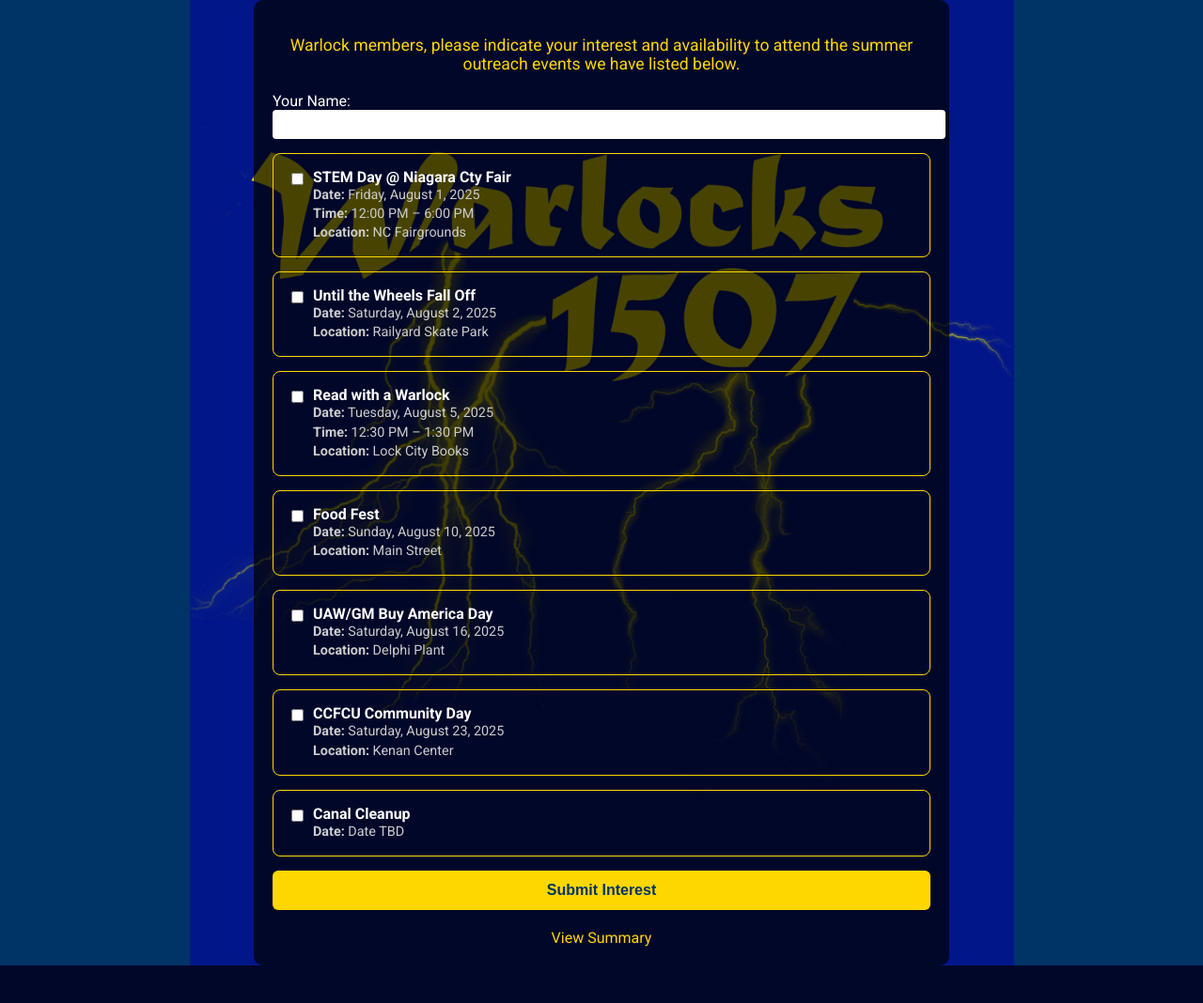
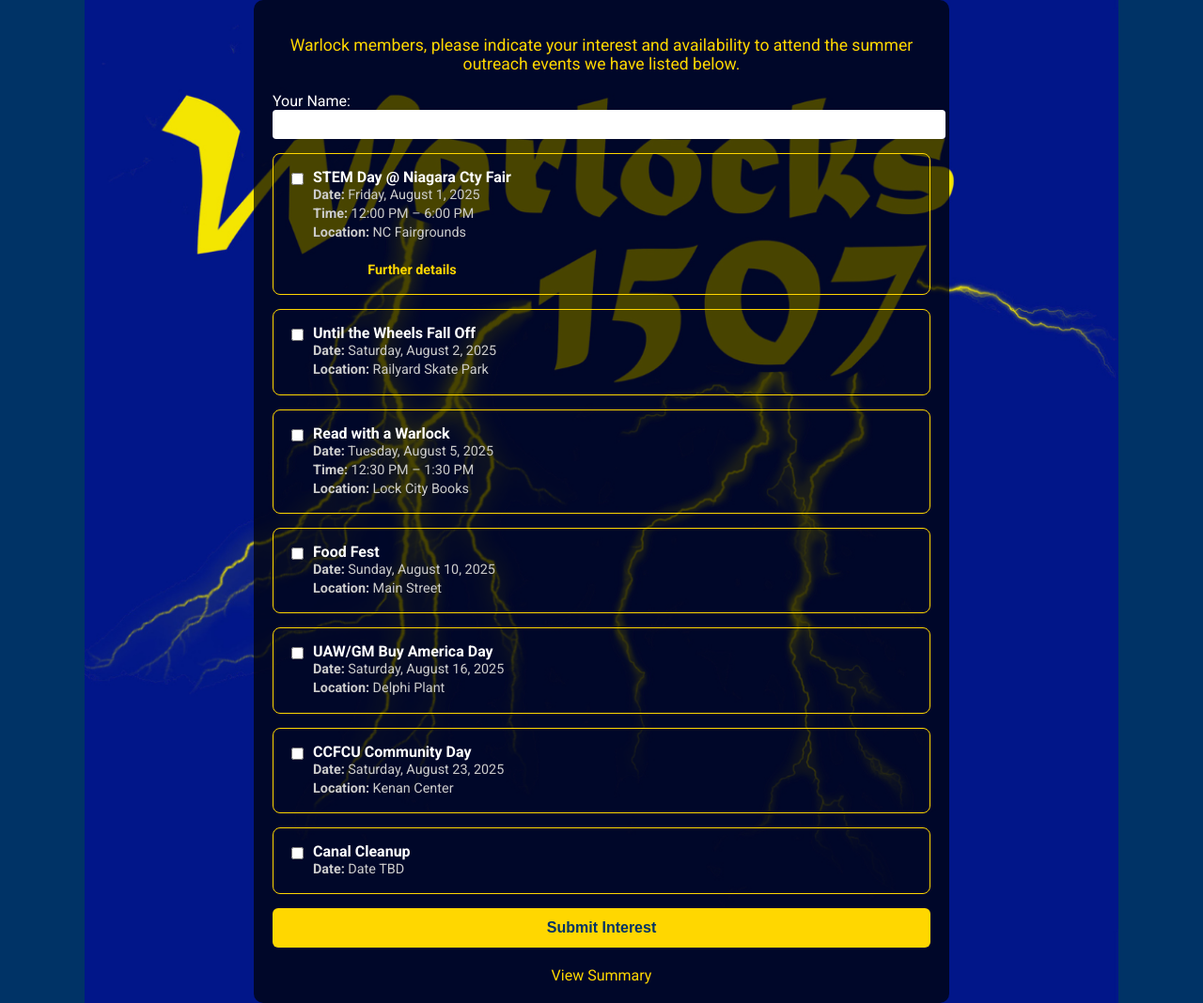
Before and after one commit to cschaus1507/2025summeroutreach, a Flask app: page / in a window 1280 px wide. Shown: the part 68-1136 px from the top of the page at 94% size. Before the commit the page ends 1096 px from the top, so only its background shows below. Run offline with Flask 3, Linux system fonts and the light colour scheme.

Commit message:
Update index.html

```diff
--- a/templates/index.html
+++ b/templates/index.html
@@ -9,7 +9,7 @@
       margin: 0;
       padding: 0;
       background: #003366 url("{{ url_for('static', filename='warlocks_logo.png') }}") no-repeat center center fixed;
-      background-size: contain;
+      background-size: 1100px;
       color: #ffffff;
     }
     header {
@@ -104,8 +104,7 @@
                   {% if event.date %}<div><strong>Date:</strong> {{ event.date }}</div>{% endif %}
                   {% if event.time %}<div><strong>Time:</strong> {{ event.time }}</div>{% endif %}
                   {% if event.location %}<div><strong>Location:</strong> {{ event.location }}</div>{% endif %}
-                  {% if event.link %}<div><a href="{{ event.link }}" target="_blank" style="color:#FFD700; font-weight:bold;">🔗 Provide additional details here</a></div>
-                  {% endif %}
+                  {% if event.link_html %}<div>{{ event.link_html | safe }}</div>{% endif %}
                 </div>
               </div>
             </label>
```
